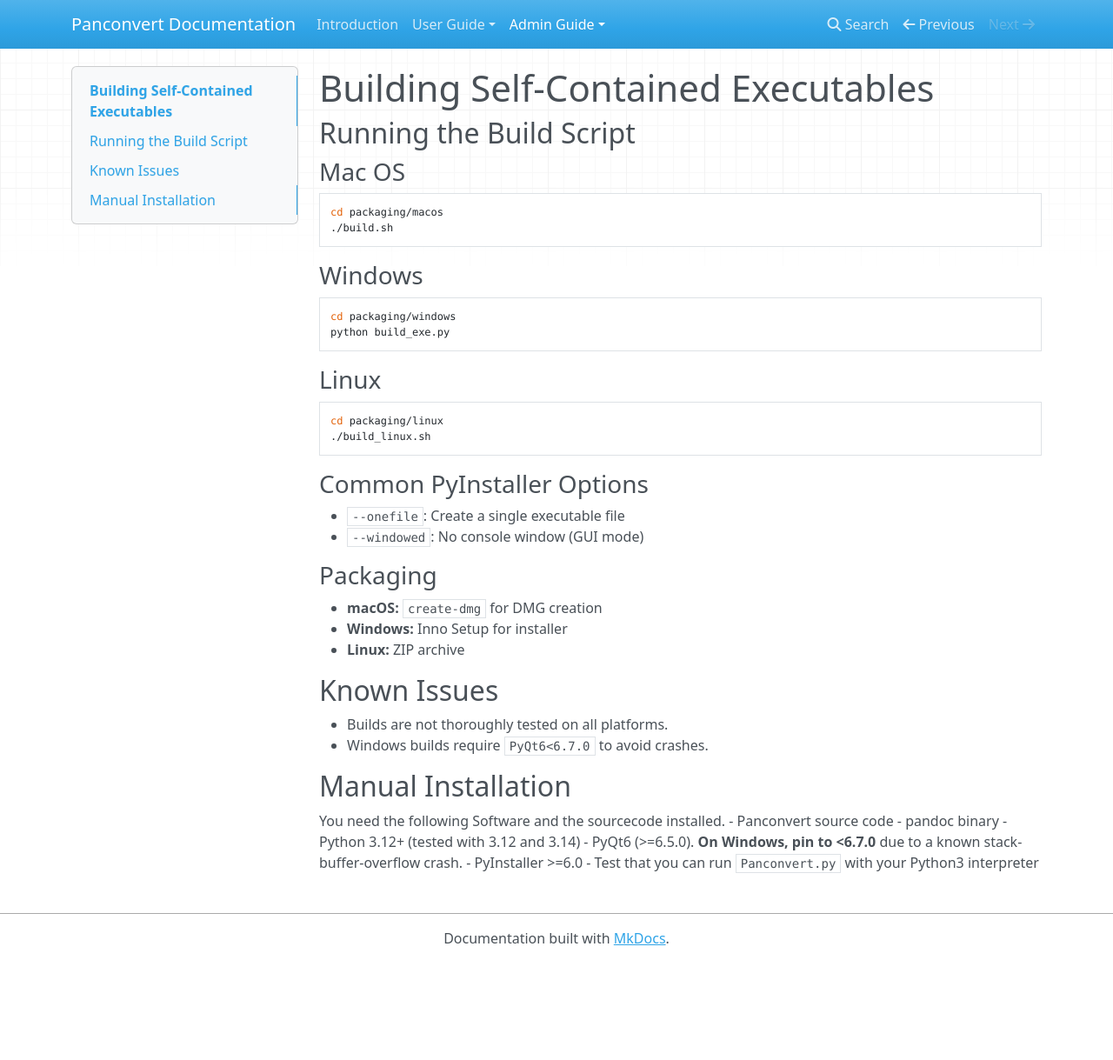
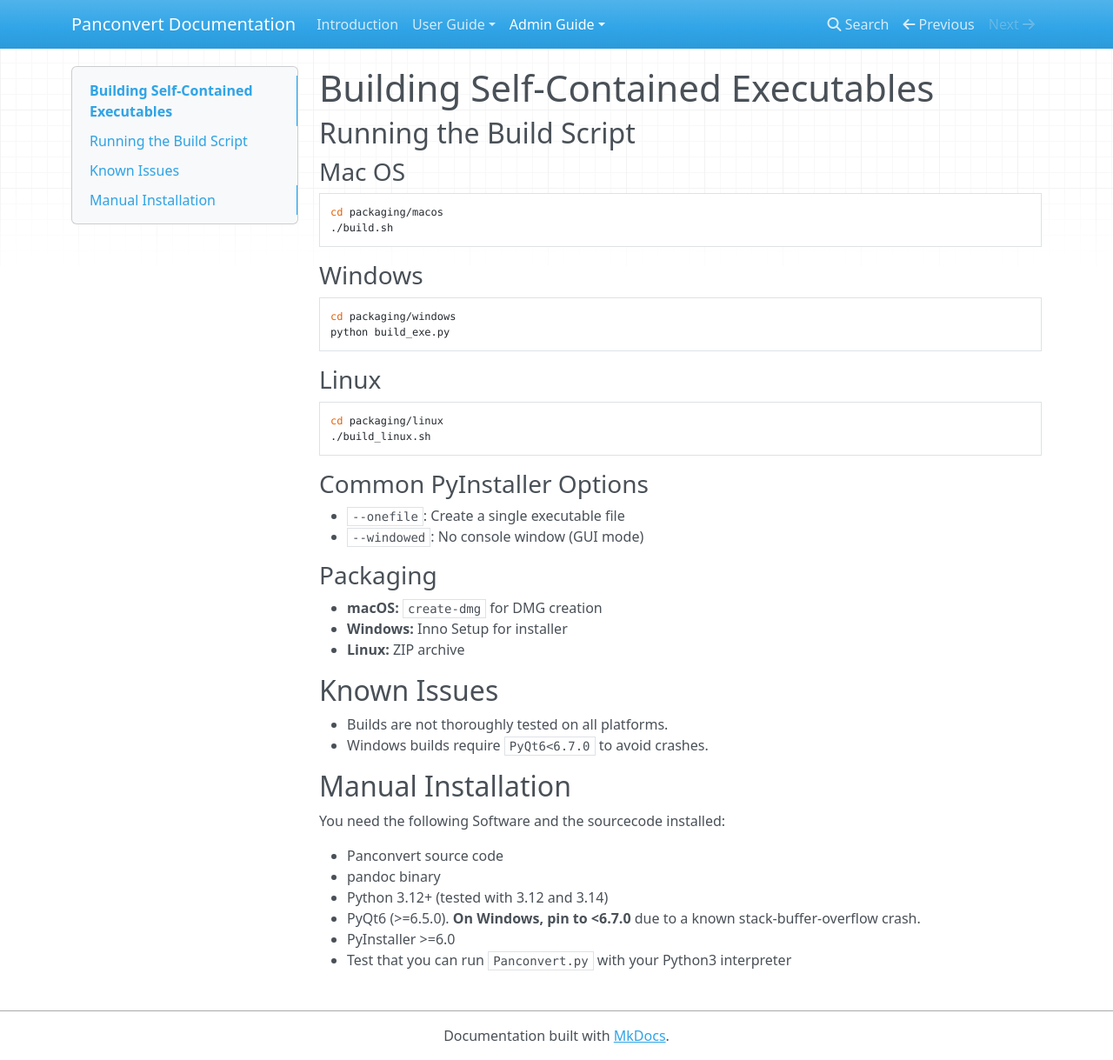
Before and after one commit to apaeffgen/PanConvert, an MkDocs documentation site: the page built from docs/Developer/Build_Instructions.md, in a window 1280 px wide and 1219 px high. Shown: the whole window at 87% size. Built offline with MkDocs 1.6.1, drawn with Linux system fonts in a browser that asks for light colours; nearby versions of some CDN libraries.

Commit message:
Updating the Documentation: for the manual installation

```diff
--- a/docs/Developer/Build_Instructions.md
+++ b/docs/Developer/Build_Instructions.md
@@ -37,7 +37,9 @@
 - Windows builds require `PyQt6<6.7.0` to avoid crashes.
 
 ## Manual Installation
-You need the following Software and the sourcecode installed.
+
+You need the following Software and the sourcecode installed:
+
 - Panconvert source code
 - pandoc binary
 - Python 3.12+ (tested with 3.12 and 3.14)
```
